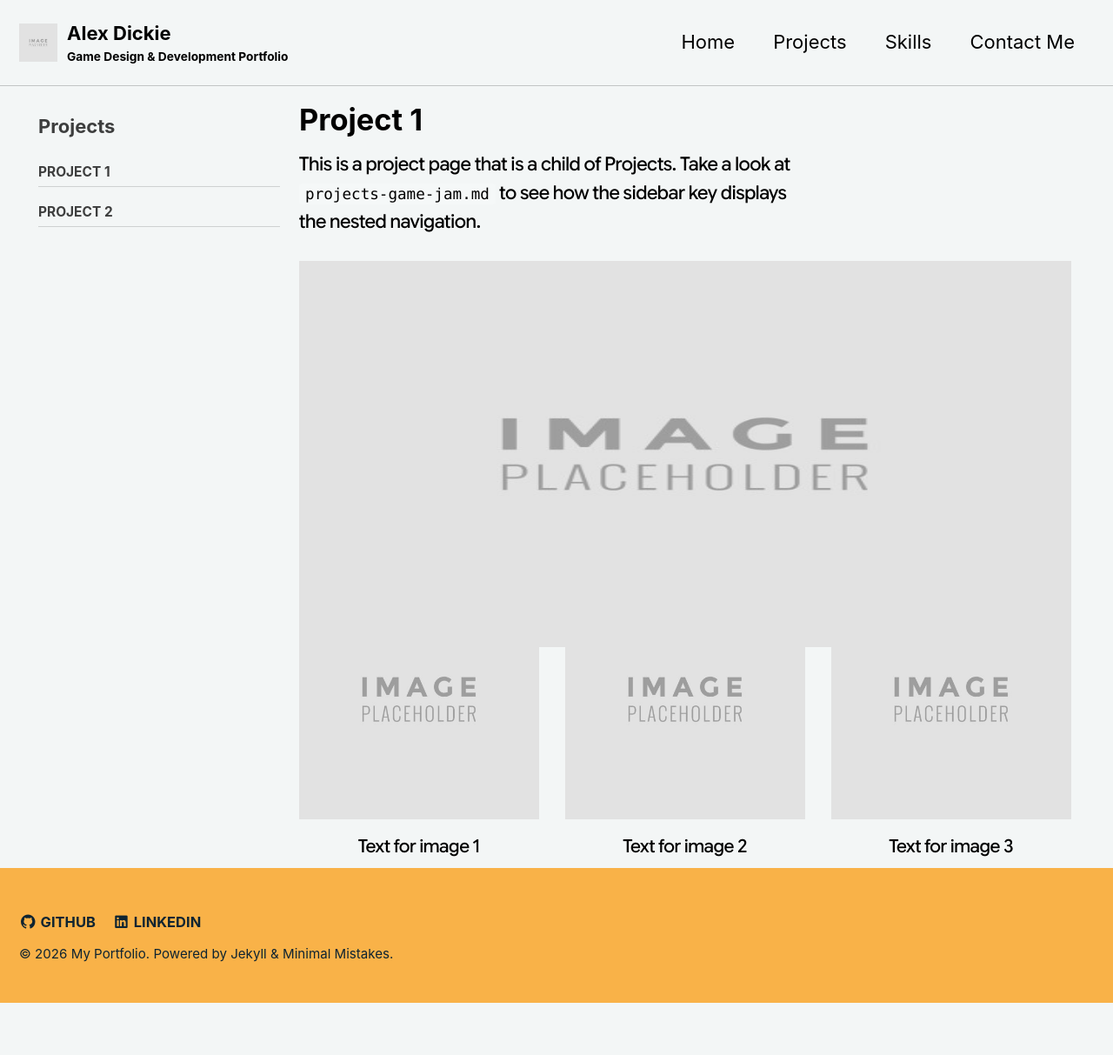
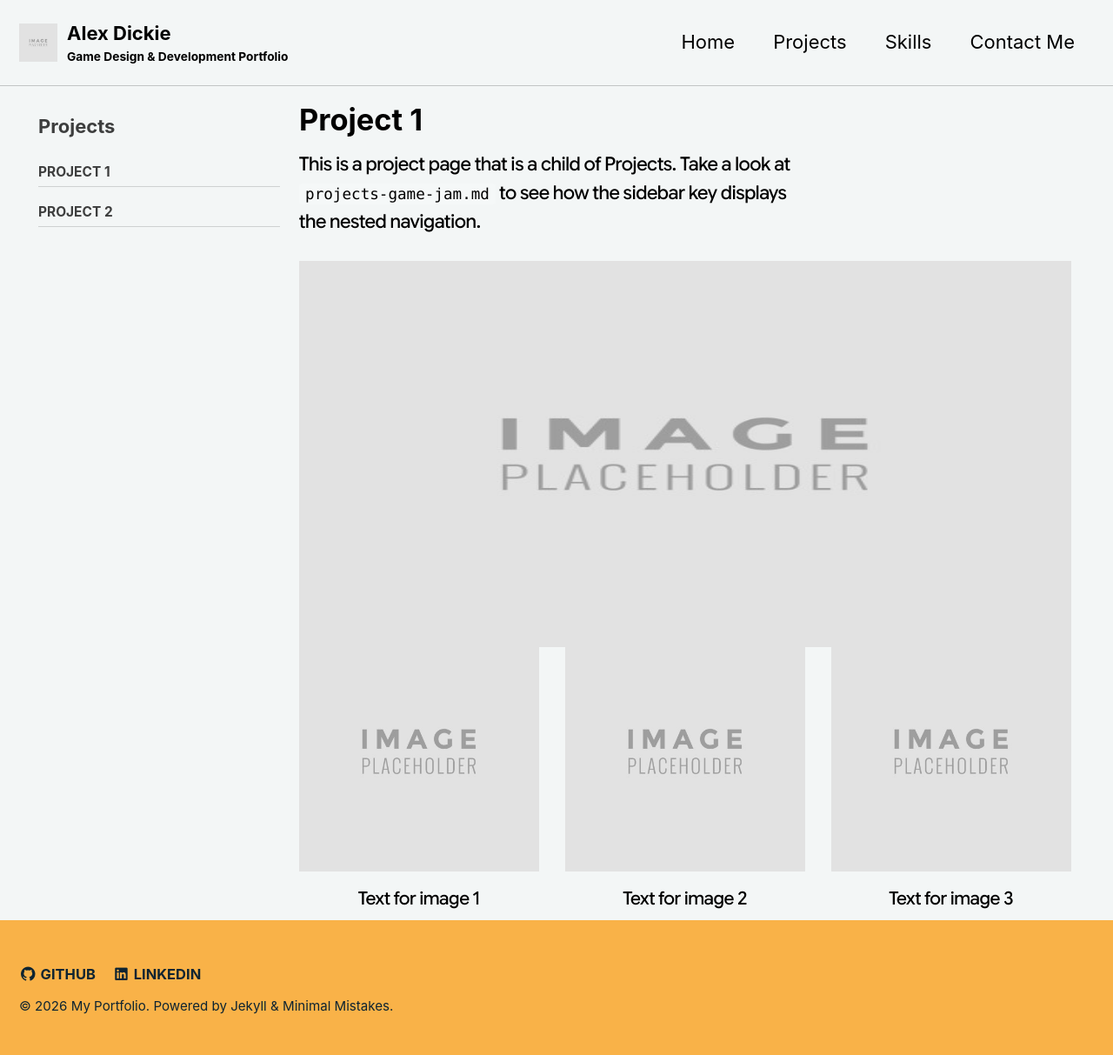
Before and after one commit to AlexUlster/AlexUlster.github.io, a Jekyll site: the page built from _pages/projects-pro1.md, in a window 1280 px wide. Shown: the whole page at 87% size. Built offline with Jekyll 4.4.1, drawn with Linux system fonts in a browser that asks for light colours; before the commit the page ends 1153 px from its top, so only the background shows below that.

Commit message:
Update projects-pro1.md

```diff
--- a/_pages/projects-pro1.md
+++ b/_pages/projects-pro1.md
@@ -15,7 +15,7 @@ This is a project page that is a child of Projects. Take a look at `projects-gam
   <img src="/assets/images/Placeholder.jpg" alt="Banner" style="width: 100%; height: auto; aspect-ratio: 4/2;">
 </div>
 
-<div style="display: grid; grid-template-columns: 1fr 1fr 1fr; gap: 20px; transform: scale(1.5); transform-origin: top left; margin-top: 40px;">
+<div style="display: grid; grid-template-columns: 1fr 1fr 1fr; gap: 20px; transform: scale(1.5); transform-origin: top left; margin-top: 100px;">
   <div style="text-align: center;">
     <img src="/assets/images/Placeholder.jpg" alt="Image 1" style="width: 100%; height: auto;">
     <p style="font-size: 14px; font-family: 'Fontss'; margin-top: 10px;">Text for image 1</p>
```
